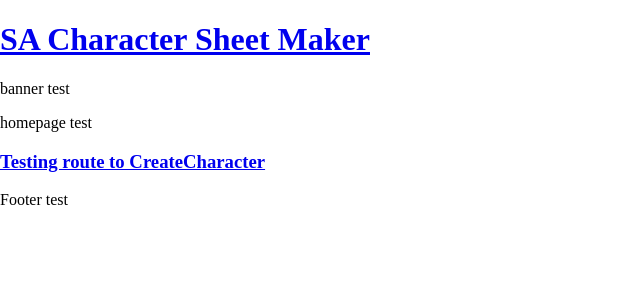
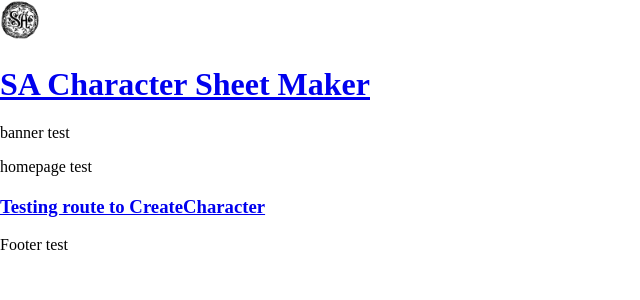
Before and after one commit to thegwanj/SA-character-gen, a React (Create React App) app in the folder client/: page / in a window 1280 px wide. Shown: the top 300 px of the page, without its empty margins (0-640 px from the left). Built offline with nearby package versions, Linux system fonts and the light colour scheme.

Commit message:
Adding in logo image

```diff
--- a/client/src/components/Header/index.js
+++ b/client/src/components/Header/index.js
@@ -6,6 +6,7 @@ const Header = () => {
             <header>
                 <nav>
                     <Link to="/">
+                        <img src="../img/logos/shadow-accord-logo-bw.png" alt="SA logo" height="40"/>
                         <h1>SA Character Sheet Maker</h1>
                     </Link>
                 </nav>
```
Also changed, not shown: client/public/img/logos/shadow-accord-logo-bw.png (renamed from client/src/img/logos/Shadow Accord Logo_bw.png), client/src/img/logos/shadow-accord-logo-bw.png (added).
